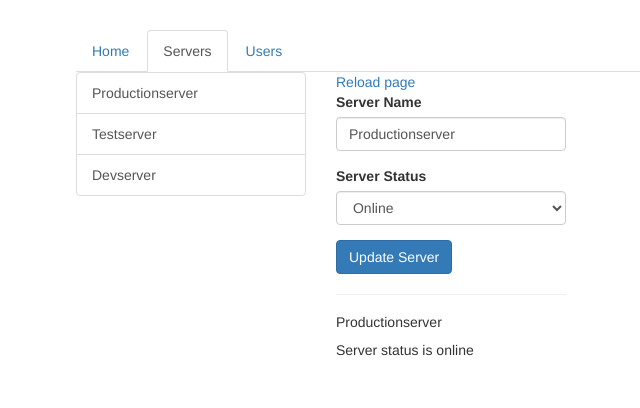
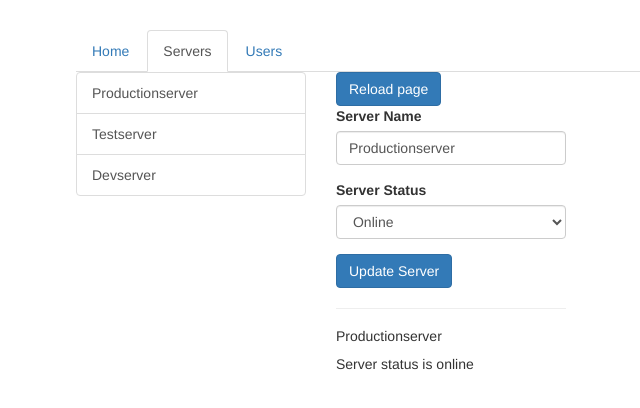
Before and after one commit to secretMoi/routing-start-angular, an Angular app: page /servers in a window 1280 px wide. Shown: the top 408 px of the page, without its empty margins (189-829 px from the left). Built offline with nearby package versions, Linux system fonts and the light colour scheme.

Commit message:
Using Relative Paths in Programmatic Navigation

```diff
--- a/src/app/servers/servers.component.html
+++ b/src/app/servers/servers.component.html
@@ -12,7 +12,7 @@
   <div class="col-xs-12 col-sm-4">
     <!-- le / au début permet de spécifier qu'on est dans un chemin absolu, sinon il serait relatif -->
 <!--    cela donnerait /servers/servers au lieu de /servers-->
-    <a routerLink="/servers">Reload page</a>
+    <a class="btn btn-primary" (click)="onReload()">Reload page</a>
     <app-edit-server></app-edit-server>
     <hr>
     <app-server></app-server>
--- a/src/app/servers/servers.component.ts
+++ b/src/app/servers/servers.component.ts
@@ -1,5 +1,6 @@
 import { Component, OnInit } from '@angular/core';
 import { ServersService } from './servers.service';
+import {ActivatedRoute, Router} from "@angular/router";
 
 @Component({
   selector: 'app-servers',
@@ -9,10 +10,19 @@ import { ServersService } from './servers.service';
 export class ServersComponent implements OnInit {
   public servers: {id: number, name: string, status: string}[] = [];
 
-  constructor(private serversService: ServersService) { }
+  constructor(
+    private serversService: ServersService,
+    private router: Router,
+    private activatedRoute: ActivatedRoute // récupère la route actuelle
+  ) { }
 
   ngOnInit() {
     this.servers = this.serversService.getServers();
   }
 
+  onReload() {
+    // navigue par défaut depuis la racine
+    // on peut changer ce ce comportement avec activatedRoute
+    this.router.navigate(['servers'], {relativeTo: this.activatedRoute});
+  }
 }
```
